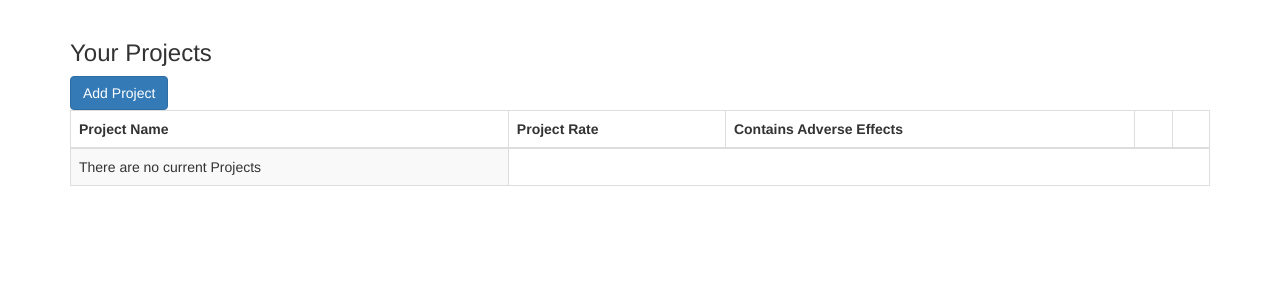
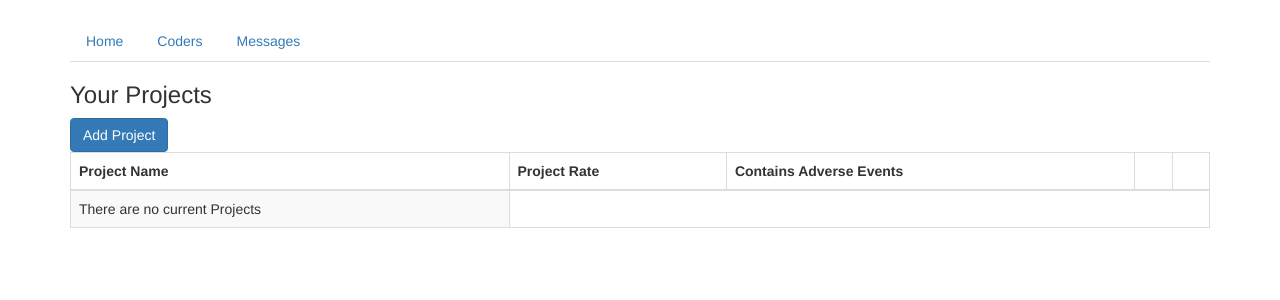
Before and after one commit to LosGimenos/coder_project, a Django app: page /coder_project/ in a window 1280 px wide. Shown: the part 51-351 px from the top of the page. Run offline with Django 3.2, Linux system fonts and the light colour scheme; data that the repository does not hold is empty; some libraries are stand-ins or nearby versions.

```diff
--- a/coder_app/models.py
+++ b/coder_app/models.py
@@ -15,7 +15,7 @@ class Project(models.Model):
     name = models.CharField(max_length=200)
     rate = models.DecimalField(max_digits=4, decimal_places=2)
     metadata = models.TextField(blank=True, null=True)
-    contains_adverse_effects = models.BooleanField(default=False)
+    contains_adverse_events = models.BooleanField(default=False)
     coder = models.ManyToManyField(Coder)
 
 class Column(models.Model):
@@ -112,6 +112,7 @@ class Data(models.Model):
     value = models.TextField(null=True, blank=True)
     date = models.DateTimeField(null=True)
     number = models.FloatField(null=True)
+    coder = models.ForeignKey(Coder, null=True)
     def __str__(self):
         return "Row %s \n" % (self.row.__str__())
     class Meta:
--- a/coder_app/templates/coder_app/index.html
+++ b/coder_app/templates/coder_app/index.html
@@ -2,54 +2,32 @@
 
 {% block content %}
 
-    <h3>Your Projects</h3>
+    <ul class="nav nav-tabs" role="tablist">
+      <li class='nav-home' role="presentation" class="active"><a href="#home" aria-controls="home" role="tab" data-toggle="tab">Home</a></li>
+      <li class='nav-coders' role="presentation"><a href="#coders" aria-controls="coders" role="tab" data-toggle="tab">Coders</a></li>
+      <li role="presentation"><a href="#">Messages</a></li>
+    </ul>
 
-    <form action={% url 'coder_app:submit_new_project' %}>
-        <input class="btn btn-primary" type="submit" value="Add Project"/>
-    </form>
-    <div class="table-responsive">
-        <table class="table table-bordered table-hovered table-striped tablesorter">
-            <thead>
-            <tr>
-                <th class="header">Project Name</th>
-                <th class="header">Project Rate</th>
-                <th class="header">Contains Adverse Effects</th>
-                <th class="header"></th>
-                <th class="header"></th>
-            </tr>
-            </thead>
-            {% if project_data %}
-                    <tbody>
-                        {% for project in project_data %}
-                        <tr>
-                            <td>{{ project.name }}</td>
-                            <td>{{ project.rate }}</td>
-                            <td>{{ project.contains_adverse_effects }}</td>
-                            <td>
-                                <a href={% url 'coder_app:edit_project' project_id=project.id %}><span>Edit</span></a>
-                            </td>
-                            <td>
-                                <form action={% url 'coder_app:index' %} method='post'>
-                                    {% csrf_token %}
-                                    <input
-                                            type="submit"
-                                            class="btn btn-danger btn-xs"
-                                            name="delete_project_button"
-                                            value='X' />
-                                    <input style="display:none;" name="delete_project" value={{ project.id }} />
-                                </form>
-                            </td>
-                        </tr>
-                    </tbody>
-                {% endfor %}
-            {% else  %}
-                <tbody>
-                    <tr>
-                        <td>There are no current Projects</td>
-                    </tr>
-                </tbody>
-            {% endif %}
-        </table>
+    <div class="tab-content">
+    <div role="tabpanel" class="tab-pane active" id="home">
+        {% include 'coder_app/project_table.html' %}
     </div>
+    <div role="tabpanel" class="tab-pane" id="coders">
+        {% include 'coder_app/coder_table.html' %}
+    </div>
+    <div role="tabpanel" class="tab-pane" id="messages">...</div>
+    <div role="tabpanel" class="tab-pane" id="settings">...</div>
+  </div>
 
 {% endblock %}
+
+<script>
+    $('.nav-home a').click(e => {
+        e.preventDefault();
+        $(this).tab('show')
+    });
+    $('.nav-coders a').click(e => {
+        e.preventDefault();
+        $(this).tab('show')
+    });
+</script>
--- /dev/null
+++ b/coder_app/templates/coder_app/project_table.html
@@ -0,0 +1,49 @@
+<h3>Your Projects</h3>
+
+<form action={% url 'coder_app:submit_new_project' %}>
+    <input class="btn btn-primary" type="submit" value="Add Project"/>
+</form>
+<div class="table-responsive">
+    <table class="table table-bordered table-hovered table-striped tablesorter">
+        <thead>
+        <tr>
+            <th class="header">Project Name</th>
+            <th class="header">Project Rate</th>
+            <th class="header">Contains Adverse Events</th>
+            <th class="header"></th>
+            <th class="header"></th>
+        </tr>
+        </thead>
+        {% if project_data %}
+                <tbody>
+                    {% for project in project_data %}
+                    <tr>
+                        <td>{{ project.name }}</td>
+                        <td>{{ project.rate }}</td>
+                        <td>{{ project.contains_adverse_effects }}</td>
+                        <td>
+                            <a href={% url 'coder_app:edit_project' project_id=project.id %}><span>Edit</span></a>
+                        </td>
+                        <td>
+                            <form action={% url 'coder_app:index' %} method='post'>
+                                {% csrf_token %}
+                                <input
+                                        type="submit"
+                                        class="btn btn-danger btn-xs"
+                                        name="delete_project_button"
+                                        value='X' />
+                                <input style="display:none;" name="delete_project" value={{ project.id }} />
+                            </form>
+                        </td>
+                    </tr>
+                </tbody>
+            {% endfor %}
+        {% else  %}
+            <tbody>
+                <tr>
+                    <td>There are no current Projects</td>
+                </tr>
+            </tbody>
+        {% endif %}
+    </table>
+</div>
--- a/coder_app/views.py
+++ b/coder_app/views.py
@@ -20,7 +20,7 @@ def index(request):
             'id': project.id,
             'name': project.name,
             'rate': project.rate,
-            'contains_adverse_effects': project.contains_adverse_effects
+            'contains_adverse_effects': project.contains_adverse_events
         }
         project_data_list.append(project_data)
 
@@ -74,7 +74,11 @@ def submit_new_variable(request):
         project = Project.objects.get(id=project_id)
 
         greatest_col_index = Column.objects.filter(project=project).aggregate(Max('column_number'))
-        greatest_col_index = greatest_col_index['column_number__max'] + 1
+
+        if not greatest_col_index['column_number__max']:
+            greatest_col_index = 1
+        else:
+            greatest_col_index = greatest_col_index['column_number__max'] + 1
 
         column = Column(
             project=project,
@@ -185,7 +189,7 @@ def edit_project(request, project_id):
         'id': p.id,
         'name': p.name,
         'rate': p.rate,
-        'contains_adverse_effects': p.contains_adverse_effects
+        'contains_adverse_effects': p.contains_adverse_events
     }
 
     columns = Column.objects.filter(project=p)
--- a/coder_view/templates/coder_view/cv_project_table.html
+++ b/coder_view/templates/coder_view/cv_project_table.html
@@ -15,7 +15,7 @@
             <div class="col-md-6">
                 <h4 style="text-decoration: underline;">{{ project.name }}</h4>
                 <h5>RATE</h5> {{ project.rate }}
-                <h5>QUERIES COMPLETED</h5>
+                <h5>MENTIONS COMPLETED</h5>
                     {{ project.completed_rows_count }} out of {{ project.all_rows_count }}
             </div>
         </div>
--- a/coder_view/templates/coder_view/project_answering.html
+++ b/coder_view/templates/coder_view/project_answering.html
@@ -4,6 +4,7 @@
 {% url 'coder_view:coder_project_answering' coder_id project_id next_variable_id as next_variable_url %}
 
 {% block content %}
+    {% include 'coder_view/track_variable_progress.html' %}
     <h2>{{ variable_data.name }}</h2>
 
     <div>
@@ -70,11 +71,13 @@
                 {% endif %}
         {% endif %}
         <br/>
-        <label for="variable-adverse-effects">Contains Adverse Effects?</label>
+        <label for="variable-adverse-effects">Contains Adverse Events?</label>
         <input type="checkbox" name="variable-adverse-effects" />
         <br/>
         <input class="btn btn-primary" type="submit" name="confirm-variable" value="Confirm and Go to Next Prompt->"/>
     </form>
+    <br/>
+    {% include 'coder_view/track_variable_progress.html' %}
     <br/>
     <a href="{% url 'coder_view:coder_splash' coder_id %}">
         <button class="btn btn-primary"><-Back to Project Select</button>
--- /dev/null
+++ b/coder_view/templates/coder_view/track_variable_progress.html
@@ -0,0 +1,5 @@
+<div>
+    <span>
+        {{ completed_variable_count }} out of {{ total_variable_count }}
+    </span>
+</div>
--- a/coder_view/urls.py
+++ b/coder_view/urls.py
@@ -6,7 +6,7 @@ app_name = 'coder_view'
 urlpatterns = [
     url(r'^$', views.index, name='index'),
     url(r'^(?P<coder_id>[0-9]+)/project_select/$', views.select_project, name='coder_splash'),
-    url(r'^(?P<coder_id>[0-9]+)/project_overview/(?P<project_id>[0-9]+)/project_query/(?P<row_id>[0-9]+)/$', views.project_overview, name='coder_project_overview'),
-    url(r'^(?P<coder_id>[0-9]+)/project_answering/(?P<project_id>[0-9]+)/project_query/(?P<row_id>[0-9]+)/variable/(?P<variable_id>[0-9]+)/$',
+    url(r'^(?P<coder_id>[0-9]+)/project_overview/(?P<project_id>[0-9]+)/project_mention/(?P<row_id>[0-9]+)/$', views.project_overview, name='coder_project_overview'),
+    url(r'^(?P<coder_id>[0-9]+)/project_answering/(?P<project_id>[0-9]+)/project_mention/(?P<row_id>[0-9]+)/variable/(?P<variable_id>[0-9]+)/$',
         views.project_answering, name='coder_project_answering')
 ]
```
Also changed, not shown: coder_view/views.py (+27 -7 lines), coder_app/migrations/0006_auto_20171116_1710.py (added), coder_app/migrations/0007_data_coder.py (added), 6 other files.
